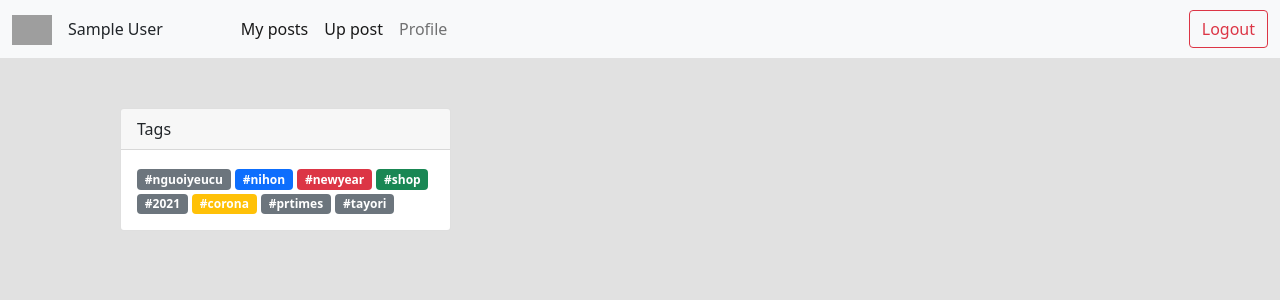
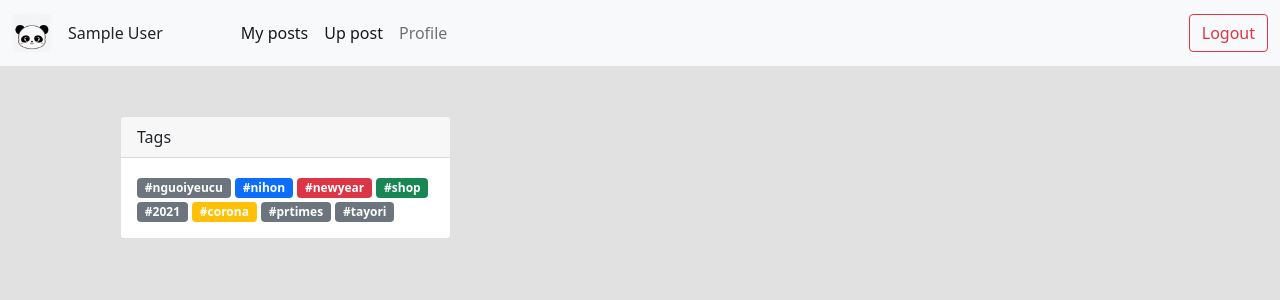
Before and after one commit to prNguyenVietThai/backend-kenshyu, a PHP site: page / in a window 1280 px wide. Shown: the top 300 px of the page. Run offline with PHP 8.4, Linux system fonts and the light colour scheme; the visitor is signed in with stand-in values (Sample User, id 1); data that the repository does not hold is empty; some libraries are stand-ins or nearby versions; grey boxes are pictures that could not be loaded.

Commit message:
add user icon, user icon img

```diff
--- a/src/views/home.php
+++ b/src/views/home.php
@@ -15,7 +15,7 @@
     <nav class="navbar navbar-expand-lg navbar-light bg-light">
         <div class="container-fluid">
             <a class="navbar-brand" href="/">
-                <img style="width: 40px" src="./public/assets/user.png">
+                <img style="width: 40px" src="/public/user-icon.png">
             </a>
             <span style="display: inline-block; width: 200px"><?php echo $data['user']['name']; ?></span></p>
             <button class="navbar-toggler" type="button" data-bs-toggle="collapse" data-bs-target="#navbarSupportedContent" aria-controls="navbarSupportedContent" aria-expanded="false" aria-label="Toggle navigation">
@@ -69,7 +69,7 @@
                     <div id="<?php echo 'post-'.$key['id']  ?>" class="post">
                         <div class="post__header">
                             <div class="post__header-image">
-                                <img src="./views/assets/image/user/user<?php echo rand(1, 6) ?>.png">
+                                <img src="/public/user-icon.png">
                             </div>
                             <div class="post__header-info">
                                 <div class="post__header-title"><?php echo $key['user_name']; ?></div>
```
Also changed, not shown: src/public/user-icon.png (added).
